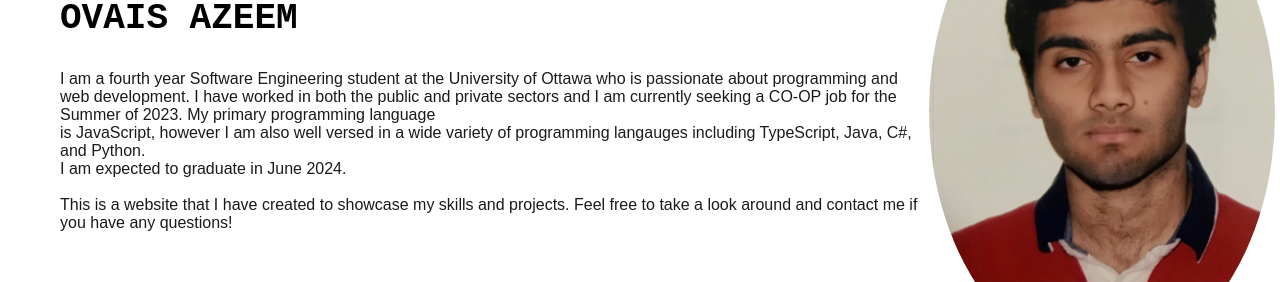
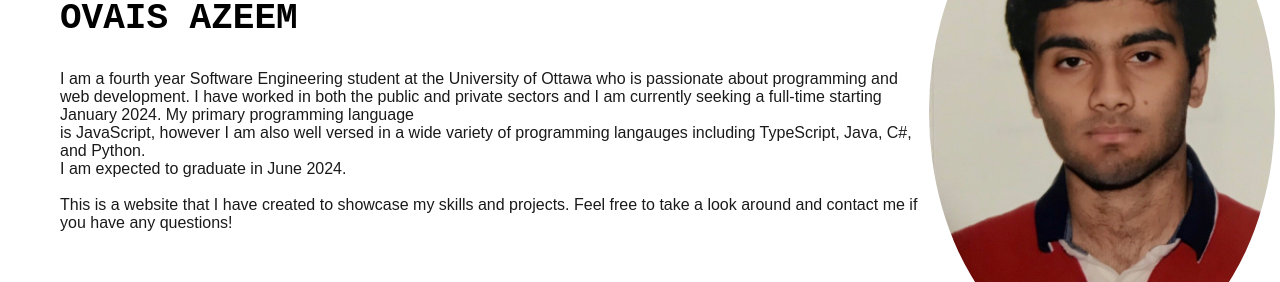
Before and after one commit to Ovais09/Personal-Website, a Next.js app: page / in a window 1280 px wide. Shown: the part 233-515 px from the top of the page. Built offline with nearby package versions, Linux system fonts and the light colour scheme.

Commit message:
Update index.tsx

```diff
--- a/pages/index.tsx
+++ b/pages/index.tsx
@@ -120,7 +120,7 @@ export default function Home() {
           <br />
           <br />
           <p className='ovais2'>I am a fourth year Software Engineering student at the University of Ottawa who is passionate about programming and web development.
-            I have worked in both the public and private sectors and I am currently seeking a CO-OP job for the Summer of 2023.
+            I have worked in both the public and private sectors and I am currently seeking a full-time starting January 2024.
             My primary programming language <br /> is JavaScript, however I am also well versed in a wide variety of programming langauges including TypeScript, Java, C#, and Python. <br /> I am expected to graduate in June 2024.
             <br />
             <br />
```
